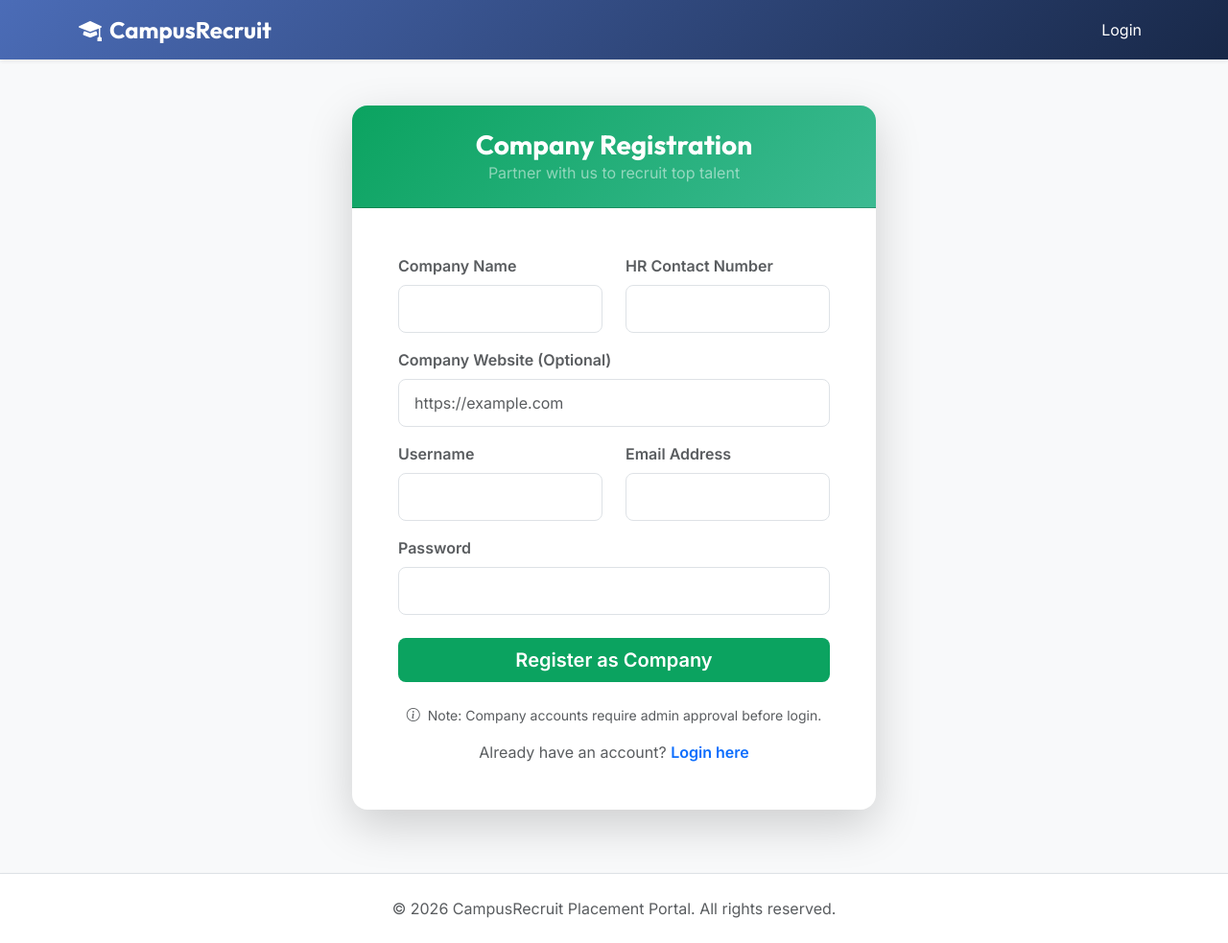
After one commit to its-sagar/Placement-Portal-Application, a Flask app: page /register/company in a window 1280 px wide. The commit adds this page. Shown: the whole page at 96% size. Run offline with Flask 3, Linux system fonts and the light colour scheme; some libraries are stand-ins or nearby versions.

Commit message:
Implemented Auth Logic

```diff
--- a/app.py
+++ b/app.py
@@ -1,11 +1,17 @@
 from flask import Flask
 from flask_sqlalchemy import SQLAlchemy
+from flask_login import LoginManager
 from flask_migrate import Migrate
+from flask_bcrypt import Bcrypt
 
 
 
 db = SQLAlchemy()
 migrate = Migrate()
+login_manager = LoginManager()
+login_manager.login_view = 'auth.login'
+login_manager.login_message_category = 'info'
+bcrypt = Bcrypt()
 
 
 
@@ -15,15 +21,18 @@ def create_app(config_classs='config.Config'):
 
     db.init_app(app)
     migrate.init_app(app=app, db=db)
+    login_manager.init_app(app)
+    bcrypt.init_app(app)
 
-
+    from routes.auth import auth_bp
     from routes.admin import admin_bp
 
+    app.register_blueprint(auth_bp)
     app.register_blueprint(admin_bp, url_prefix='/admin')
 
 
-    @app.route("/")
-    def hello():
-        return "Hello, Flask!"
+    @app.route("/health")
+    def health_check():
+        return "OK", 200
 
     return app
--- a/models.py
+++ b/models.py
@@ -1,6 +1,11 @@
 from app import db
+from app import login_manager
 from flask_login import UserMixin
 from datetime import datetime
+
+@login_manager.user_loader
+def load_user(user_id):
+    return User.query.get(int(user_id))
 
 class User(db.Model, UserMixin):
     id = db.Column(db.Integer, primary_key=True)
--- /dev/null
+++ b/routes/auth.py
@@ -0,0 +1,121 @@
+from flask import Blueprint, render_template, redirect, url_for, flash, request
+from flask_login import login_user, current_user, logout_user, login_required
+from app import db, bcrypt
+from models import User, CompanyProfile, StudentProfile
+
+auth_bp = Blueprint('auth', __name__)
+
+@auth_bp.route('/', methods=['GET', 'POST'])
+def login():
+    if current_user.is_authenticated:
+        if current_user.role == 'admin':
+            return redirect(url_for('admin.dashboard'))
+        elif current_user.role == 'company':
+            return redirect(url_for('company.dashboard'))
+        elif current_user.role == 'student':
+            return redirect(url_for('student.dashboard'))
+
+    if request.method == 'POST':
+        email = request.form.get('email')
+        password = request.form.get('password')
+
+        user = User.query.filter_by(email=email).first()
+        if user and bcrypt.check_password_hash(user.password, password):
+            # Check if active
+            if not user.is_active:
+                flash('Your account has been deactivated. Contact admin.', 'danger')
+                return redirect(url_for('auth.login'))
+
+            # Check if company approved to login
+            if user.role == 'company' and not user.is_approved:
+                flash('Your registration is pending admin approval.', 'warning')
+                return redirect(url_for('auth.login'))
+
+            login_user(user, remember=request.form.get('remember'))
+
+            # Redirect to role-based dashboard
+            if user.role == 'admin':
+                return redirect(url_for('admin.dashboard'))
+            elif user.role == 'company':
+                return redirect(url_for('company.dashboard'))
+            elif user.role == 'student':
+                return redirect(url_for('student.dashboard'))
+        else:
+            flash('Login Unsuccessful. Please check email and password', 'danger')
+
+    return render_template('auth/login.html')
+
+
+@auth_bp.route('/register/company', methods=['GET', 'POST'])
+def register_company():
+    if current_user.is_authenticated:
+        return redirect(url_for('auth.login'))
+
+    if request.method == 'POST':
+        username = request.form.get('username')
+        email = request.form.get('email')
+        password = request.form.get('password')
+        company_name = request.form.get('company_name')
+        hr_contact = request.form.get('hr_contact')
+        website = request.form.get('website')
+
+        # Validation checks could go here, omitting for brevity and to just flash
+        if User.query.filter_by(email=email).first() or User.query.filter_by(username=username).first():
+            flash('Email or Username already exists.', 'danger')
+            return redirect(url_for('auth.register_company'))
+
+        hashed_password = bcrypt.generate_password_hash(password).decode('utf-8')
+        user = User(username=username, email=email, password=hashed_password, role='company', is_approved=False)
+        db.session.add(user)
+        db.session.commit()
+
+        profile = CompanyProfile(user_id=user.id, company_name=company_name, hr_contact=hr_contact, website=website)
+        db.session.add(profile)
+        db.session.commit()
+
+        flash('Registration successful! Please wait for admin approval before logging in.', 'success')
+        return redirect(url_for('auth.login'))
+
+    return render_template('auth/register_company.html')
+
+@auth_bp.route('/register/student', methods=['GET', 'POST'])
+def register_student():
+    if current_user.is_authenticated:
+        return redirect(url_for('auth.login'))
+
+    if request.method == 'POST':
+        username = request.form.get('username')
+        email = request.form.get('email')
+        password = request.form.get('password')
+        full_name = request.form.get('full_name')
+        enrollment_no = request.form.get('enrollment_no')
+        phone = request.form.get('phone')
+
+        if User.query.filter_by(email=email).first() or User.query.filter_by(username=username).first():
+            flash('Email or Username already exists.', 'danger')
+            return redirect(url_for('auth.register_student'))
+
+        if StudentProfile.query.filter_by(enrollment_no=enrollment_no).first():
+            flash('Enrollment Number already exists.', 'danger')
+            return redirect(url_for('auth.register_student'))
+
+        hashed_password = bcrypt.generate_password_hash(password).decode('utf-8')
+        # Students don't need admin approval by default
+        user = User(username=username, email=email, password=hashed_password, role='student', is_approved=True)
+        db.session.add(user)
+        db.session.commit()
+
+        profile = StudentProfile(user_id=user.id, full_name=full_name, enrollment_no=enrollment_no, phone=phone)
+        db.session.add(profile)
+        db.session.commit()
+
+        flash('Registration successful! You can now log in.', 'success')
+        return redirect(url_for('auth.login'))
+
+    return render_template('auth/register_student.html')
+
+
+@auth_bp.route('/logout')
+def logout():
+    logout_user()
+    return redirect(url_for('auth.login'))
--- /dev/null
+++ b/templates/auth/register_company.html
@@ -0,0 +1,63 @@
+{% extends "base.html" %}
+
+{% block title %}Register Company - Placement Portal{% endblock %}
+
+{% block content %}
+<div class="row justify-content-center align-items-center mb-5" style="min-height: 80vh;">
+    <div class="col-md-8 col-lg-6">
+        <div class="card shadow-lg border-0 rounded-4 overflow-hidden mt-4">
+            <div class="card-header bg-secondary-gradient text-white text-center py-4">
+                <h3 class="fw-bold mb-0">Company Registration</h3>
+                <p class="mb-0 text-white-50">Partner with us to recruit top talent</p>
+            </div>
+            <div class="card-body p-4 p-md-5">
+                <form method="POST" action="{{ url_for('auth.register_company') }}">
+                    <div class="row mb-3">
+                        <div class="col-md-6 mb-3 mb-md-0">
+                            <label class="form-label text-muted fw-semibold">Company Name</label>
+                            <input type="text" class="form-control" name="company_name" required>
+                        </div>
+                        <div class="col-md-6">
+                            <label class="form-label text-muted fw-semibold">HR Contact Number</label>
+                            <input type="text" class="form-control" name="hr_contact" required>
+                        </div>
+                    </div>
+
+                    <div class="mb-3">
+                        <label class="form-label text-muted fw-semibold">Company Website (Optional)</label>
+                        <input type="url" class="form-control" name="website" placeholder="https://example.com">
+                    </div>
+
+                    <div class="row mb-3">
+                        <div class="col-md-6 mb-3 mb-md-0">
+                            <label class="form-label text-muted fw-semibold">Username</label>
+                            <input type="text" class="form-control" name="username" required>
+                        </div>
+                        <div class="col-md-6">
+                            <label class="form-label text-muted fw-semibold">Email Address</label>
+                            <input type="email" class="form-control" name="email" required>
+                        </div>
+                    </div>
+
+                    <div class="mb-4">
+                        <label class="form-label text-muted fw-semibold">Password</label>
+                        <input type="password" class="form-control" name="password" required>
+                    </div>
+
+                    <div class="d-grid mb-4">
+                        <button type="submit" class="btn btn-success btn-lg py-2 fw-bold">Register as Company</button>
+                    </div>
+                    <div class="text-center text-muted small mb-3">
+                        <i class="bi bi-info-circle me-1"></i> Note: Company accounts require admin approval before
+                        login.
+                    </div>
+                    <div class="text-center">
+                        <p class="text-muted mb-0">Already have an account? <a href="{{ url_for('auth.login') }}"
+                                class="text-decoration-none fw-semibold">Login here</a></p>
+                    </div>
+                </form>
+            </div>
+        </div>
+    </div>
+</div>
+{% endblock %}
--- a/templates/base.html
+++ b/templates/base.html
@@ -27,15 +27,37 @@
             </button>
             <div class="collapse navbar-collapse" id="navbarNav">
                 <ul class="navbar-nav ms-auto">
-                    <li class="nav-item"><a class="nav-link text-white" href="#">Dashboard</a></li>
-                    <li class="nav-item"><a class="nav-link text-white" href="#">Companies</a></li>
-                    <li class="nav-item"><a class="nav-link text-white" href="#">Students</a></li>
-                    <li class="nav-item"><a class="nav-link text-white" href="#">Drives</a></li>
+                    {% if current_user.is_authenticated %}
+                        {% if current_user.role == 'admin' %}
+                            <li class="nav-item"><a class="nav-link text-white" href="{{ url_for('admin.dashboard') }}">Dashboard</a></li>
+                            <li class="nav-item"><a class="nav-link text-white" href="#">Companies</a></li>
+                            <li class="nav-item"><a class="nav-link text-white" href="#">Students</a></li>
+                            <li class="nav-item"><a class="nav-link text-white" href="#">Drives</a></li>
+                        {% endif %}
+                        <li class="nav-item ms-lg-3">
+                            <a class="btn btn-outline-light rounded-pill px-4" href="{{ url_for('auth.logout') }}">Logout</a>
+                        </li>
+                    {% else %}
+                        <li class="nav-item"><a class="nav-link text-white" href="{{ url_for('auth.login') }}">Login</a></li>
+                    {% endif %}
                 </ul>
             </div>
         </div>
     </nav>
 
+    <!-- Flash Messages -->
+    <div class="container mt-4">
+        {% with messages = get_flashed_messages(with_categories=true) %}
+            {% if messages %}
+                {% for category, message in messages %}
+                    <div class="alert alert-{{ category }} alert-dismissible fade show shadow-sm" role="alert">
+                        {{ message }}
+                        <button type="button" class="btn-close" data-bs-dismiss="alert" aria-label="Close"></button>
+                    </div>
+                {% endfor %}
+            {% endif %}
+        {% endwith %}
+    </div>
 
     <!-- Main Content -->
     <main class="container my-4 min-vh-100">
```
Also changed, not shown: templates/auth/login.html (added, +53 -0 lines), templates/auth/register_student.html (added, +59 -0 lines).
